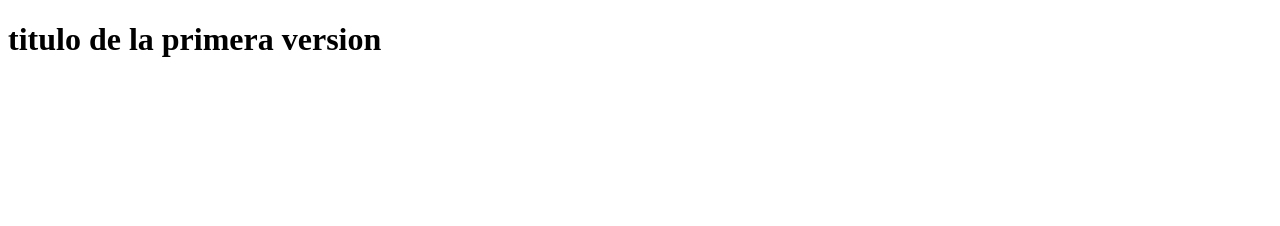
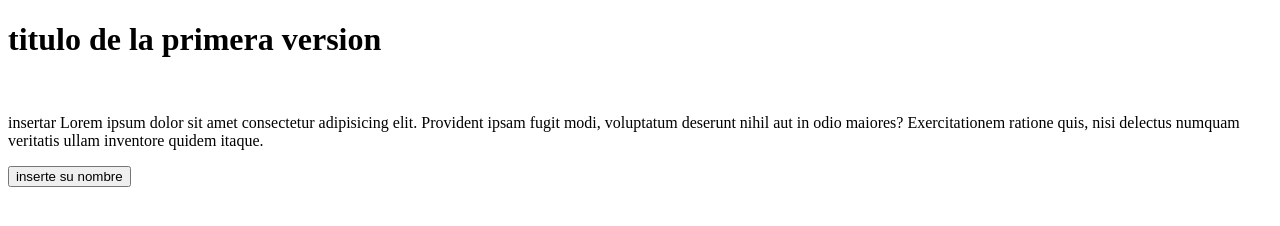
Before and after one commit to DkarDy/versioncontrol1, a plain HTML site: page index.html in a window 1280 px wide. Drawn offline with Linux system fonts and the light colour scheme.

Commit message:
version0.2

```diff
--- a/index.html
+++ b/index.html
@@ -7,5 +7,8 @@
 </head>
 <body>
     <h1>titulo de la primera version</h1>
+    <br>
+    <p>insertar Lorem ipsum dolor sit amet consectetur adipisicing elit. Provident ipsam fugit modi, voluptatum deserunt nihil aut in odio maiores? Exercitationem ratione quis, nisi delectus numquam veritatis ullam inventore quidem itaque.</p>
+    <button>inserte su nombre</button>
 </body>
 </html>
```
